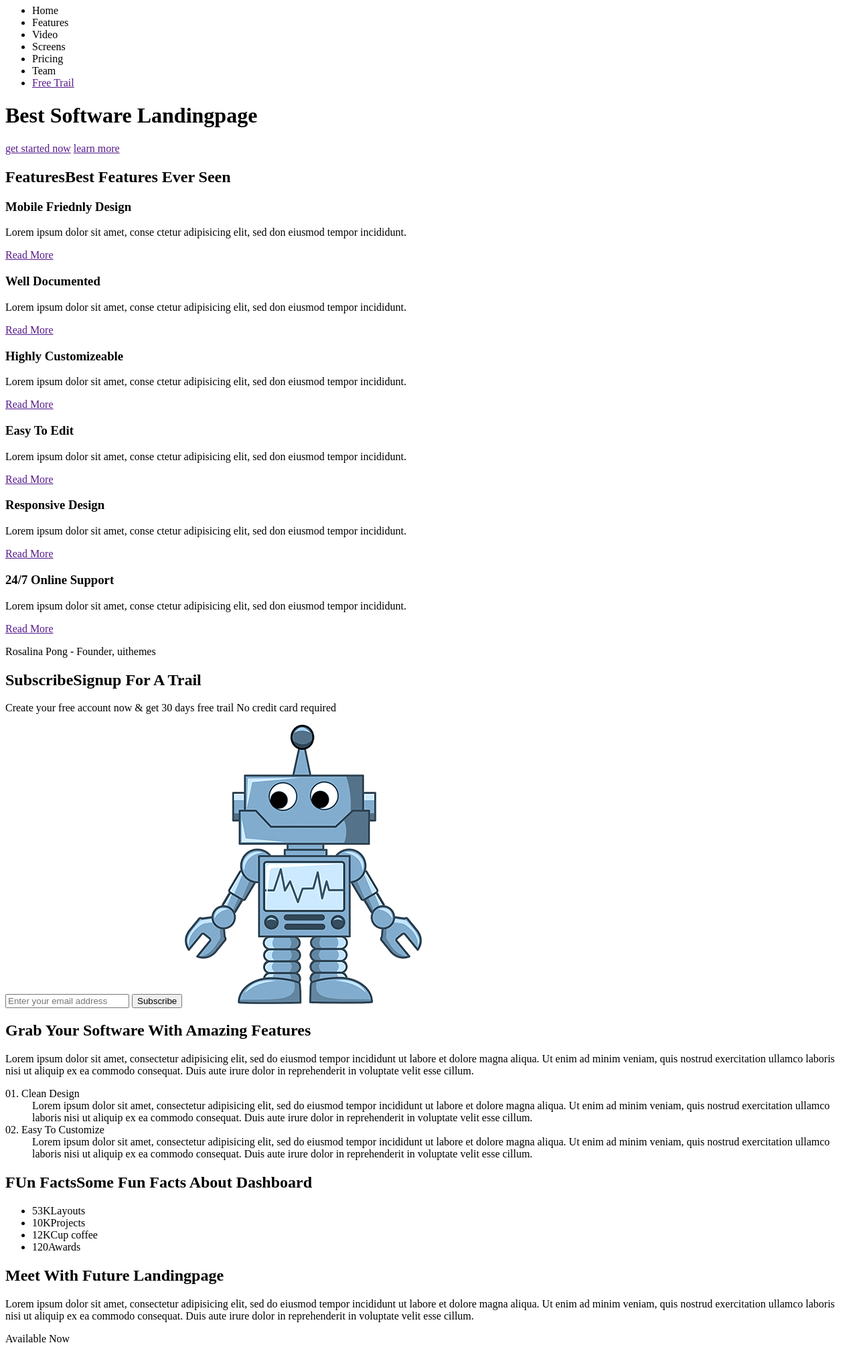
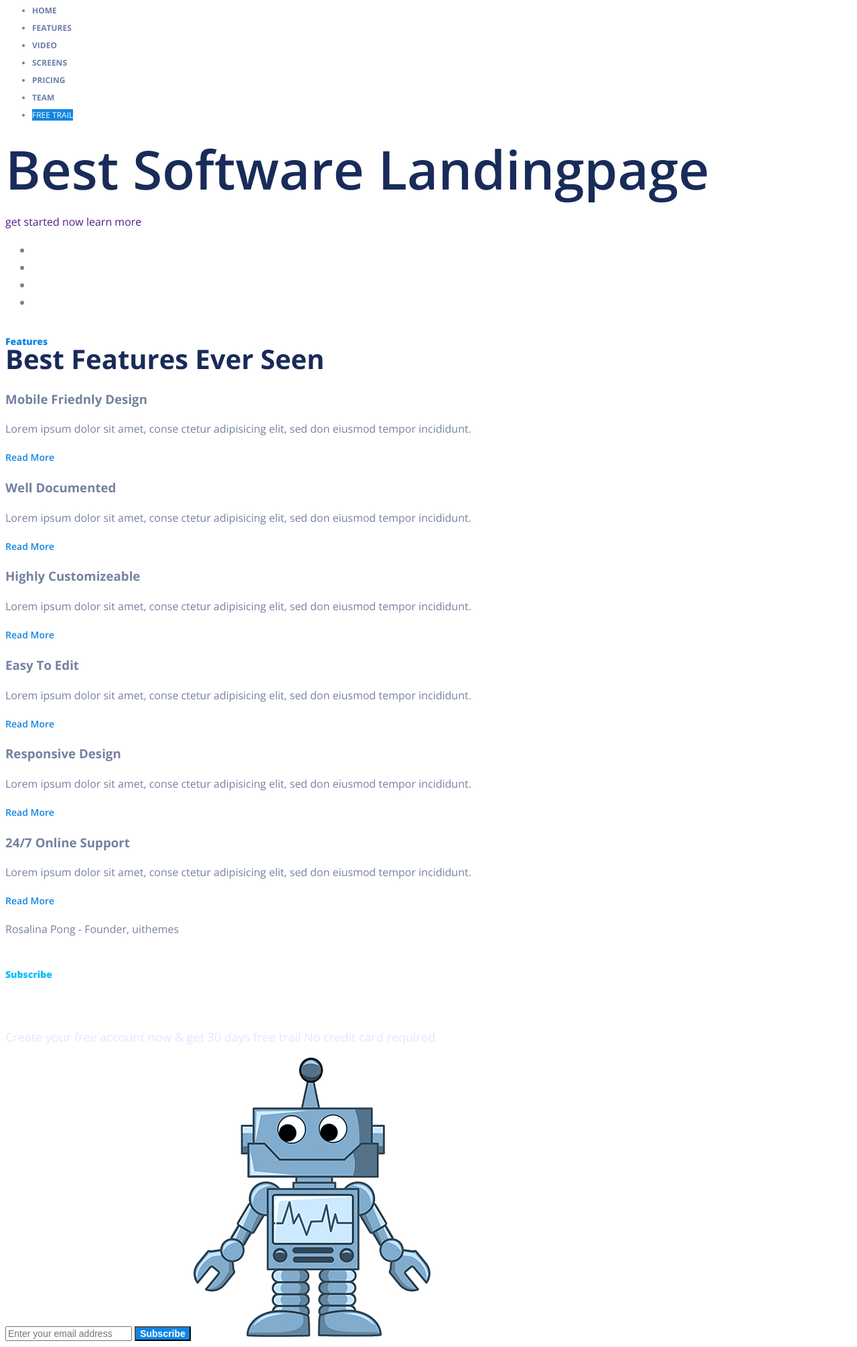
Before and after one commit to v2v-creator/Limpon, a plain HTML site: page index.html in a window 1280 px wide. Shown: the part 9-2020 px from the top of the page at 67% size. Drawn offline with nearby package versions, Linux system fonts and the light colour scheme.

Commit message:
homework lesson 4

```diff
--- /dev/null
+++ b/css/style.css
@@ -0,0 +1,133 @@
+body {
+    font-family: 'Open Sans', sans-serif;
+    font-size: 16px;
+    line-height: 26px;
+    color: #7581a1;
+}
+a {
+    text-decoration: none;
+}
+h1 {
+    font-size: 80px;
+    font-weight: 600;
+    color: #192b59
+}
+.nav {
+    font-size: 12px;
+    font-weight: 700;
+    text-transform: uppercase;
+    color: #6e7ea9
+}
+.btn-free {
+    color: #fff;
+    font-weight: 400;
+    background-color: #1085e4;
+}
+.grid h2 {
+    font-size: 40px;
+    font-weight: 700;
+    color: #192b59;
+}
+.grid h2 span {
+    font-size: 14px;
+    font-weight: 800;
+    color: #1085e4;
+    display: block;
+}
+.grid a {
+    font-size: 14px;
+    font-weight: 600;
+    color: #1085e4;
+}
+.page-subscribe h2 {
+    font-size: 50px;
+    font-weight: 600;
+    color: #fff;
+}
+.page-subscribe h2 span {
+    font-size: 14px;
+    font-weight: 800;
+    color: #00bffe;
+    display: block;
+}
+.page-subscribe p {
+    font-size: 18px;
+    font-weight: 400;
+    color: #dfe8ff;
+}
+.page-subscribe input {
+    font-size: 14px;
+    font-weight: 400;
+    color: #255ff2;
+}
+.btn-subscribe {
+    font-size: 14px;
+    color: #fff;
+    font-weight: 700;
+    background-color: #1085e4;
+}
+.page-software h2 {
+    font-size: 50px;
+    font-weight: 700;
+    color: #192b59;
+}
+.page-software dt {
+    font-size: 16px;
+    font-weight: 700;
+    color: #5a6789;
+}
+.page-facts h2 {
+    font-size: 50px;
+    font-weight: 600;
+    color: #192b59;
+}
+.page-facts h2 span {
+    font-size: 16px;
+    font-weight: 800;
+    color: #1085e4;
+    display: block;
+}
+.page-facts li span {
+    font-size: 60px;
+    font-weight: 700;
+    color: #bacbdc;
+    display: block;
+}
+.page-facts li {
+    font-size: 12px;
+    font-weight: 700;
+    color: #1085e4;
+}
+.page-app h2 {
+    font-size: 50px;
+    font-weight: 600;
+    color: #192b59;
+}
+.available {
+    font-size: 16px;
+    letter-spacing: 5px;
+    font-weight: 600;
+    color: #c4d2dd;
+}
+.page-analitics h2 {
+    font-size: 50px;
+    font-weight: 600;
+    color: #192b59;
+}
+.page-analitics2 h2 {
+    font-size: 50px;
+    font-weight: 600;
+    color: #192b59;
+}
+.page-screen h2 {
+    font-size: 40px;
+    font-weight: 600;
+    color: #192b59;
+    text-transform: uppercase
+}
+.page-screen h2 span {
+    font-size: 18px;
+    font-weight: 800;
+    color: #1085e4;
+    display: block;
+}
--- a/index.html
+++ b/index.html
@@ -5,19 +5,21 @@
     <meta name="viewport" content="width=device-width, initial-scale=1.0">
     <meta http-equiv="X-UA-Compatible" content="ie=edge">
     <title>Limpon</title>
+    <link href="https://fonts.googleapis.com/css?family=Open+Sans:400,600,700,800&display=swap" rel="stylesheet">
+    <link rel="stylesheet" href="css/style.css">
  </head>
 <body>
-    <div>
+    <div class="page-header">
         <div>
             <a href=""></a>
-            <ul>
+            <ul class="nav">
                 <li>Home</li>
                 <li>Features</li>
                 <li>Video</li>
                 <li>Screens</li>
                 <li>Pricing</li>
                 <li>Team</li>
-                <li> <a href="">Free Trail</a></li>
+                <li> <a href="" class="btn-free">Free Trail</a></li>
             </ul>
         </div>
         <div>
@@ -26,9 +28,17 @@
             <a href="">learn more</a>
         </div>
     </div>
-    <div>
+    <div class="page-company">
+        <ul>
+            <li></li>
+            <li></li>
+            <li></li>
+            <li></li>
+        </ul>
+    </div>
+    <div class="page-grid">
+        <div class="grid">
             <h2><span>Features</span>Best Features Ever Seen</h2>
-        <div>
             <div>
                 <div></div>
                 <h3>Mobile Friednly Design</h3>
@@ -70,18 +80,18 @@
             </div>
         </div>
     </div>
-    <div>
+    <div class="page-subscribe">
         <div>
             <div>
                 <h2><span>Subscribe</span>Signup For A Trail</h2>
                 <p>Create your free account now & get 30 days free trail No credit card required</p>
                 <input type="email" placeholder="Enter your email address">
-                <button type="submit">Subscribe</button>
+                <button type="submit" class="btn-subscribe">Subscribe</button>
                 <img src="img/Robot.png" alt="Robot">
             </div>
         </div>
     </div>
-    <div>
+    <div class="page-software">
         <div></div>
         <h2>Grab Your  Software With Amazing  Features</h2>
         <p>Lorem ipsum dolor sit amet, consectetur adipisicing elit, sed do eiusmod tempor incididunt ut labore et dolore magna aliqua. Ut enim ad minim veniam, quis nostrud exercitation ullamco laboris nisi ut aliquip ex ea commodo consequat. Duis aute irure dolor in reprehenderit in voluptate velit esse cillum.</p>
@@ -92,9 +102,9 @@
             <dd>Lorem ipsum dolor sit amet, consectetur adipisicing elit, sed do eiusmod tempor incididunt ut labore et dolore magna aliqua. Ut enim ad minim veniam, quis nostrud exercitation ullamco laboris nisi ut aliquip ex ea commodo consequat. Duis aute irure dolor in reprehenderit in voluptate velit esse cillum.</dd>
         </dl>
     </div>
+    <div class="page-facts">
         <div>
-        <div>
-            <h2><span>FUn Facts</span>Some Fun Facts About Dashboard</h2>
+            <h2><span>Fun Facts</span>Some Fun Facts About Dashboard</h2>
             <ul>
                 <li><span>53K</span>Layouts</li>
                 <li><span>10K</span>Projects</li>
@@ -103,12 +113,12 @@
             </ul>
         </div>
     </div>
-    <div>
+    <div class="page-app">
         <div>
             <div>
                 <h2>Meet With Future Landingpage</h2>
                 <p>Lorem ipsum dolor sit amet, consectetur adipisicing elit, sed do eiusmod tempor incididunt ut labore et dolore magna aliqua. Ut enim ad minim veniam, quis nostrud exercitation ullamco laboris nisi ut aliquip ex ea commodo consequat. Duis aute irure dolor in reprehenderit in voluptate velit esse cillum.</p>
-                <p>Available Now</p>
+                <p class="available">Available Now</p>
                 <ul>
                     <li><a href="" target="_blank"></a></li>
                     <li><a href="" target="_blank"></a></li>
@@ -117,15 +127,18 @@
             </div>
         </div>
     </div>
+    <div class="page-analitics">
         <div>
+            <img src="img/Brandon-Kricj.png" alt="schedule">
             <div></div>
             <div>
                 <h2>Limpon Is Suitable For Anytype LandingPage</h2>
+                <p>Lorem ipsum dolor sit amet, consectetur adipisicing elit, sed do eiusmod tempor incididunt ut labore et dolore magna aliqua. Ut enim ad minim veniam, quis nostrud exercitation ullamco laboris nisi ut aliquip ex ea commodo consequat. Duis aute irure dolor in reprehenderit in voluptate velit esse cillum.</p>
                 <a href="">get started now</a>
             </div>
-        <img src="img/Brandon-Kricj.png" alt="schedule">
         </div>
-    <div>
+    </div>
+    <div class="page-analitics2">
         <div>
             <div></div>
             <h2>Easy To Etid & Very Easily Control</h2>
@@ -134,5 +147,9 @@
         </div>
         <img src="img/Samirasa.png" alt="schedule">
     </div>
+    <div class="page-screen">
+            <h2><span>screen preview</span>Screenshot With Details</h2>
+            <img src="img/Screenshot.png" alt="Screenshot">
+    </div>
 </body>
 </html>
```
Also changed, not shown: font/OpenSans.ttf (added), img/Screenshot.png (added). Lines whose indentation alone changed are shown as unchanged.
